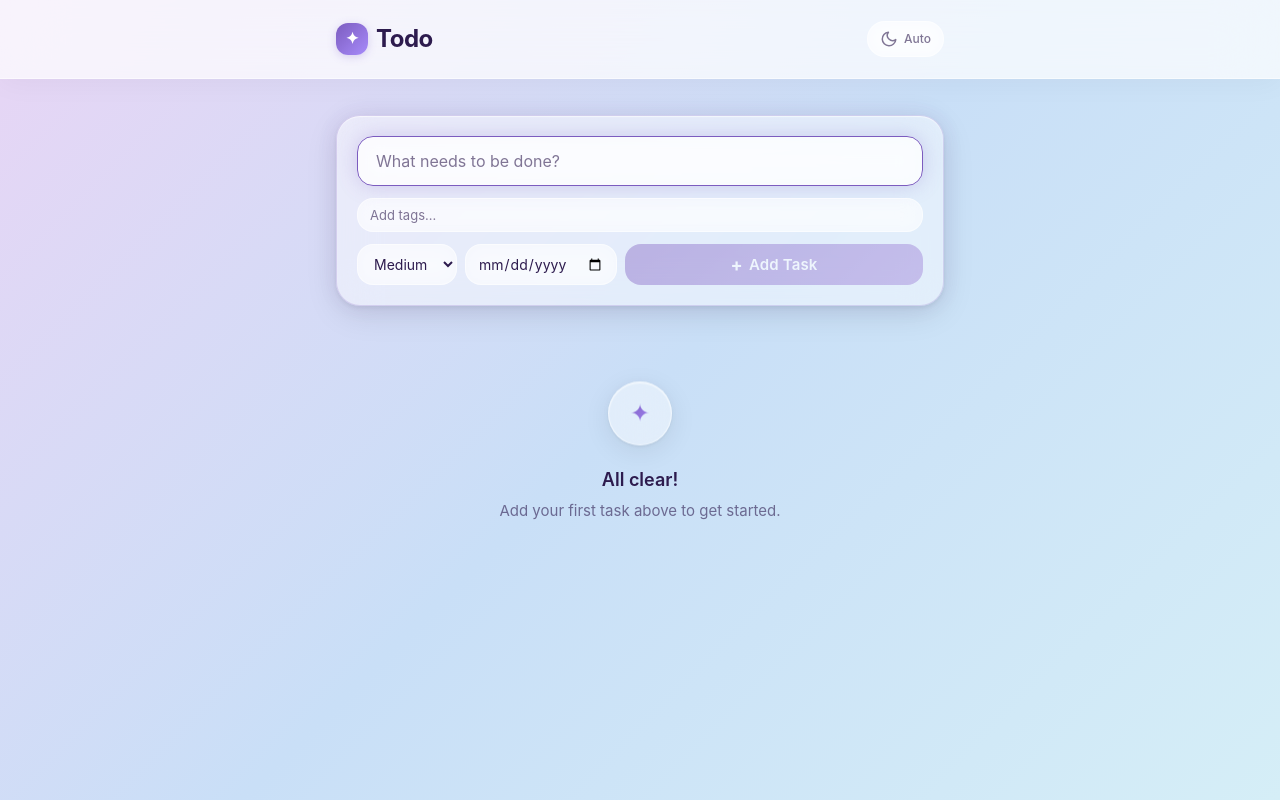
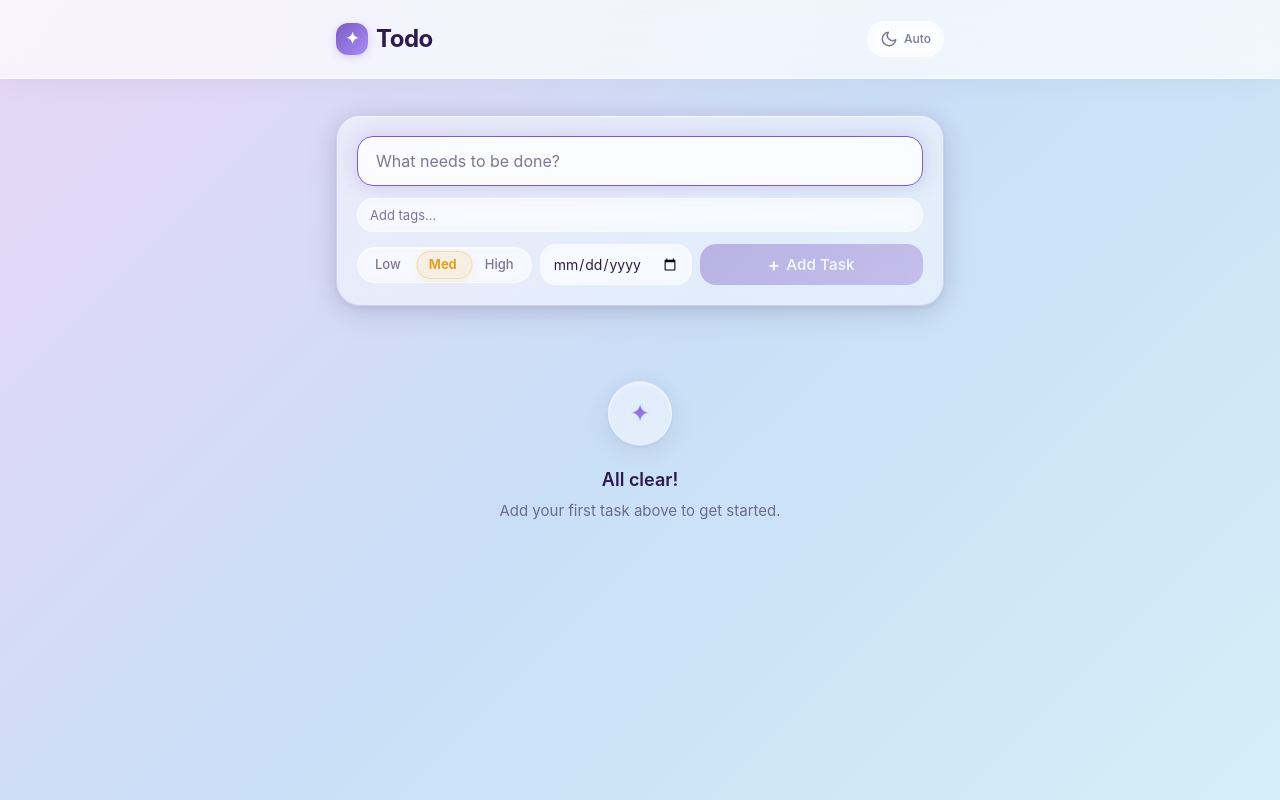
Before and after one commit to makerGeek/looop-tp, a Nuxt app: page / in a window 1280 px wide. Built offline with nearby package versions, Linux system fonts and the light colour scheme.

Commit message:
feat: replace dropdown with PrioritySelector in TodoForm
Replace the native <select> dropdown in the task creation form with
the new liquid glass PrioritySelector segmented control. Remove the
old .todo-priority-select CSS styles.

Co-Authored-By: Claude Opus 4.6 <noreply@anthropic.com>

```diff
--- a/components/TodoForm.vue
+++ b/components/TodoForm.vue
@@ -40,11 +40,7 @@
       </div>
     </div>
     <div class="todo-form-actions">
-      <select v-model="selectedPriority" class="todo-priority-select">
-        <option value="low">Low</option>
-        <option value="medium">Medium</option>
-        <option value="high">High</option>
-      </select>
+      <PrioritySelector v-model="selectedPriority" />
       <input
         v-model="selectedDeadline"
         type="date"
@@ -286,31 +282,6 @@ function handleSubmit() {
   gap: 0.5rem;
 }
 
-.todo-priority-select {
-  padding: 0.625rem 0.75rem;
-  border: 1px solid var(--color-glass-border);
-  border-radius: var(--radius);
-  font-size: 0.875rem;
-  background: var(--color-input-bg);
-  color: var(--color-text);
-  cursor: pointer;
-  transition: all var(--transition-base);
-  backdrop-filter: blur(var(--blur-sm));
-  -webkit-backdrop-filter: blur(var(--blur-sm));
-}
-
-.todo-priority-select:hover {
-  border-color: var(--color-glass-border-strong);
-  background: var(--color-input-bg-hover);
-  transform: translateY(-1px);
-}
-
-.todo-priority-select:focus {
-  outline: none;
-  border-color: var(--color-primary);
-  box-shadow: var(--shadow-glow);
-}
-
 .todo-deadline-input {
   padding: 0.625rem 0.75rem;
   border: 1px solid var(--color-glass-border);
```
